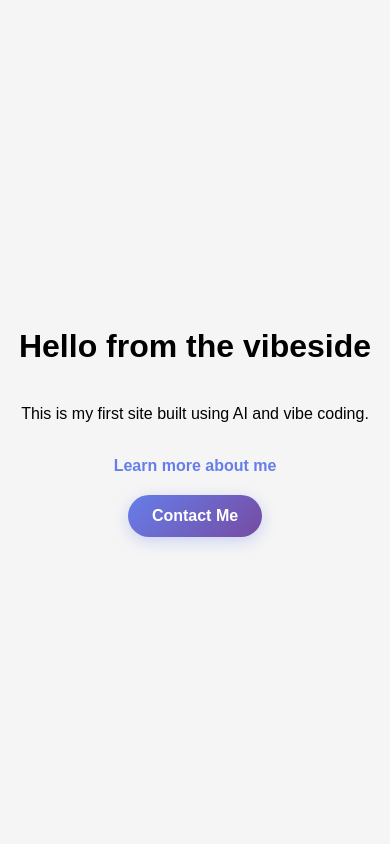
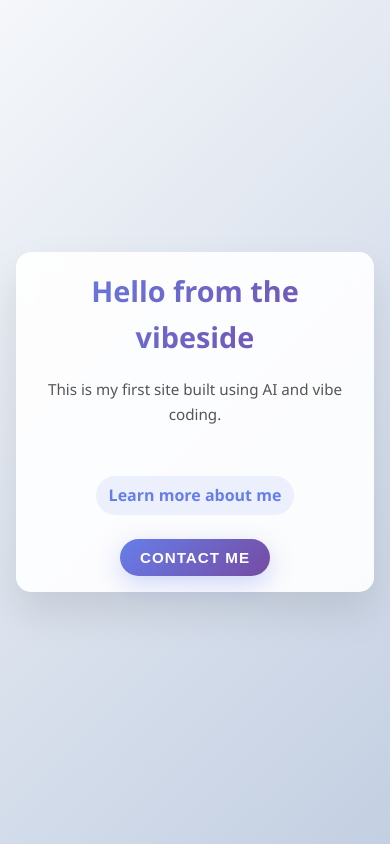
Before and after one commit to Mrunal2157/homepage, a plain HTML site: page index.html in a window 390 px wide. Drawn offline with Linux system fonts and the light colour scheme.

Commit message:
add styles and responsive layout

```diff
--- a/index.html
+++ b/index.html
@@ -4,63 +4,14 @@
     <meta charset="UTF-8">
     <meta name="viewport" content="width=device-width, initial-scale=1.0">
     <title>Hello from the vibeside</title>
-    <style>
-        body {
-            display: flex;
-            flex-direction: column;
-            justify-content: center;
-            align-items: center;
-            min-height: 100vh;
-            margin: 0;
-            font-family: Arial, sans-serif;
-            background-color: #f5f5f5;
-            text-align: center;
-        }
-        h1 {
-            text-align: center;
-            margin-bottom: 20px;
-        }
-        p {
-            text-align: center;
-            max-width: 600px;
-            margin-bottom: 30px;
-            line-height: 1.6;
-        }
-        .contact-btn {
-            background: linear-gradient(135deg, #667eea 0%, #764ba2 100%);
-            color: white;
-            border: none;
-            padding: 12px 24px;
-            border-radius: 25px;
-            font-size: 16px;
-            font-weight: 600;
-            cursor: pointer;
-            transition: all 0.3s ease;
-            box-shadow: 0 4px 15px rgba(102, 126, 234, 0.3);
-        }
-        .contact-btn:hover {
-            transform: translateY(-2px);
-            box-shadow: 0 6px 20px rgba(102, 126, 234, 0.4);
-        }
-        .contact-btn:active {
-            transform: translateY(0);
-        }
-        .about-link {
-            color: #667eea;
-            text-decoration: none;
-            font-weight: 600;
-            margin-bottom: 20px;
-            transition: color 0.3s ease;
-        }
-        .about-link:hover {
-            color: #764ba2;
-        }
-    </style>
+    <link rel="stylesheet" href="styles.css">
 </head>
 <body>
-    <h1>Hello from the vibeside</h1>
-    <p>This is my first site built using AI and vibe coding.</p>
-    <a href="about.html" class="about-link">Learn more about me</a>
-    <button class="contact-btn">Contact Me</button>
+    <div class="container">
+        <h1>Hello from the vibeside</h1>
+        <p>This is my first site built using AI and vibe coding.</p>
+        <a href="about.html" class="about-link">Learn more about me</a>
+        <button class="contact-btn">Contact Me</button>
+    </div>
 </body>
 </html>
--- /dev/null
+++ b/styles.css
@@ -0,0 +1,164 @@
+/* Modern CSS Reset and Base Styles */
+* {
+    margin: 0;
+    padding: 0;
+    box-sizing: border-box;
+}
+
+body {
+    font-family: 'Segoe UI', Tahoma, Geneva, Verdana, sans-serif;
+    background: linear-gradient(135deg, #f5f7fa 0%, #c3cfe2 100%);
+    min-height: 100vh;
+    display: flex;
+    flex-direction: column;
+    justify-content: center;
+    align-items: center;
+    text-align: center;
+    color: #333;
+    line-height: 1.6;
+}
+
+/* Typography */
+h1 {
+    font-size: 2.5rem;
+    font-weight: 700;
+    margin-bottom: 1.5rem;
+    background: linear-gradient(135deg, #667eea 0%, #764ba2 100%);
+    -webkit-background-clip: text;
+    -webkit-text-fill-color: transparent;
+    background-clip: text;
+    text-align: center;
+}
+
+p {
+    font-size: 1.1rem;
+    max-width: 600px;
+    margin: 0 auto 2rem;
+    color: #555;
+    text-align: center;
+    line-height: 1.7;
+}
+
+/* Container */
+.container {
+    max-width: 800px;
+    width: 100%;
+    padding: 2rem;
+    background: rgba(255, 255, 255, 0.9);
+    border-radius: 20px;
+    box-shadow: 0 20px 40px rgba(0, 0, 0, 0.1);
+    backdrop-filter: blur(10px);
+    margin: 1rem;
+}
+
+/* Links */
+.about-link {
+    display: inline-block;
+    color: #667eea;
+    text-decoration: none;
+    font-weight: 600;
+    font-size: 1.1rem;
+    margin: 1.5rem 0;
+    padding: 0.5rem 1rem;
+    border-radius: 25px;
+    transition: all 0.3s ease;
+    background: rgba(102, 126, 234, 0.1);
+}
+
+.about-link:hover {
+    color: #764ba2;
+    background: rgba(118, 75, 162, 0.15);
+    transform: translateY(-2px);
+    box-shadow: 0 5px 15px rgba(102, 126, 234, 0.3);
+}
+
+/* Button Styles */
+.contact-btn {
+    background: linear-gradient(135deg, #667eea 0%, #764ba2 100%);
+    color: white;
+    border: none;
+    padding: 15px 30px;
+    border-radius: 30px;
+    font-size: 1.1rem;
+    font-weight: 600;
+    cursor: pointer;
+    transition: all 0.3s ease;
+    box-shadow: 0 8px 25px rgba(102, 126, 234, 0.3);
+    text-transform: uppercase;
+    letter-spacing: 1px;
+}
+
+.contact-btn:hover {
+    transform: translateY(-3px);
+    box-shadow: 0 12px 35px rgba(102, 126, 234, 0.4);
+    background: linear-gradient(135deg, #764ba2 0%, #667eea 100%);
+}
+
+.contact-btn:active {
+    transform: translateY(-1px);
+    box-shadow: 0 6px 20px rgba(102, 126, 234, 0.3);
+}
+
+/* Responsive Design */
+@media (max-width: 768px) {
+    body {
+        padding: 1rem;
+    }
+
+    .container {
+        margin: 0.5rem;
+        padding: 1.5rem;
+        border-radius: 15px;
+    }
+
+    h1 {
+        font-size: 2rem;
+        margin-bottom: 1rem;
+    }
+
+    p {
+        font-size: 1rem;
+        margin-bottom: 1.5rem;
+    }
+
+    .contact-btn {
+        padding: 12px 25px;
+        font-size: 1rem;
+    }
+
+    .about-link {
+        font-size: 1rem;
+        padding: 0.4rem 0.8rem;
+    }
+}
+
+@media (max-width: 480px) {
+    h1 {
+        font-size: 1.8rem;
+    }
+
+    p {
+        font-size: 0.95rem;
+    }
+
+    .container {
+        padding: 1rem;
+    }
+
+    .contact-btn {
+        padding: 10px 20px;
+        font-size: 0.95rem;
+    }
+}
+
+/* Smooth animations */
+* {
+    transition: all 0.3s ease;
+}
+
+/* Focus states for accessibility */
+.contact-btn:focus,
+.about-link:focus {
+    outline: 2px solid #667eea;
+    outline-offset: 2px;
+}
```
Also changed, not shown: about.html (+5 -25 lines).
